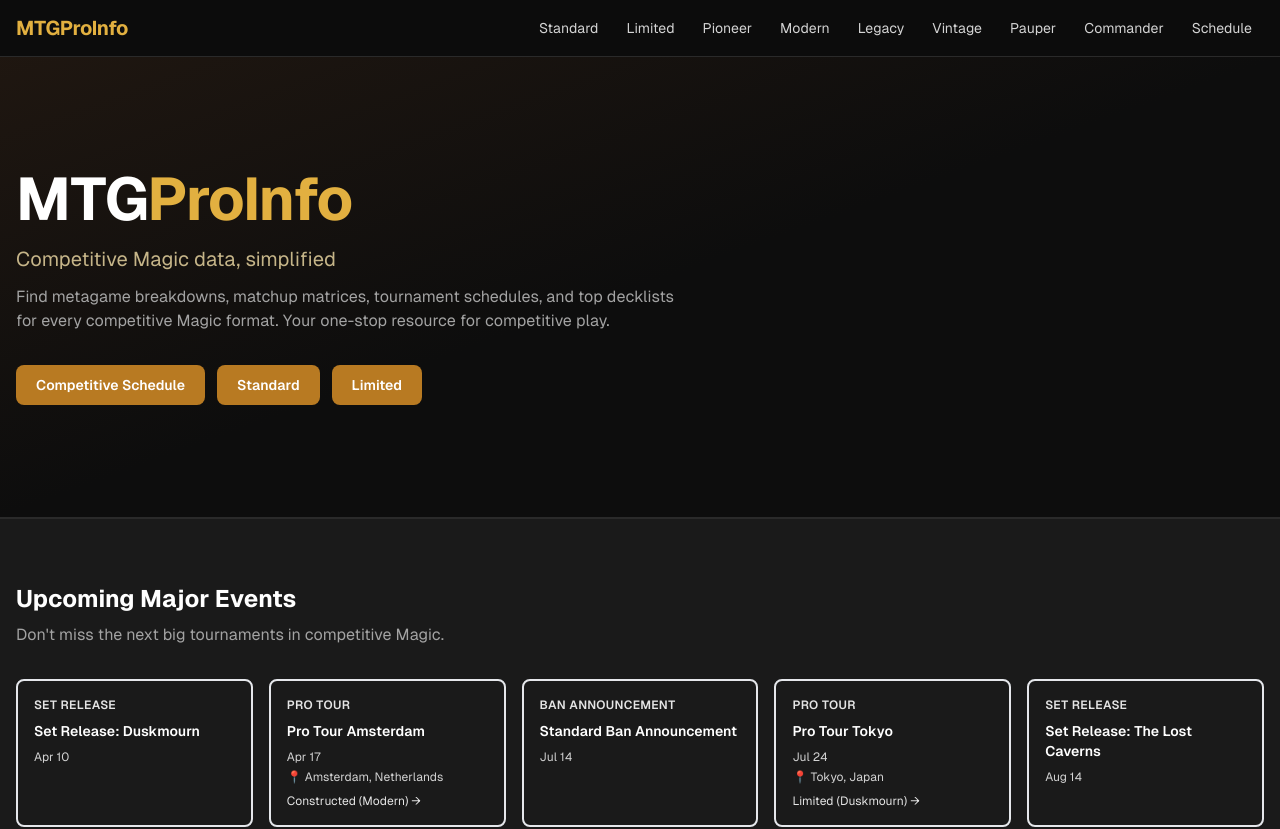
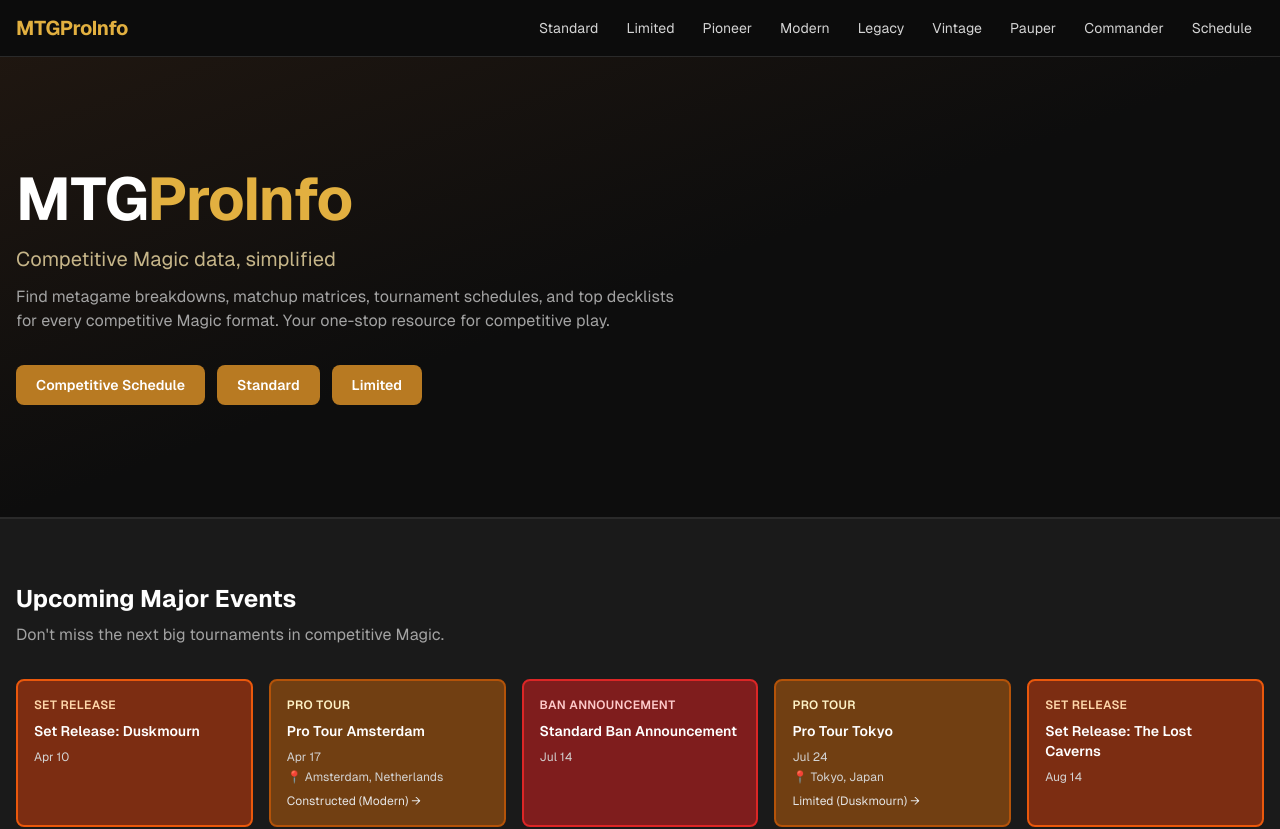
Before and after one commit to leobotclawd-ship-it/spike-vault, a Next.js app: page / in a window 1280 px wide. Shown: the top 829 px of the page. Built offline with nearby package versions, Linux system fonts and the light colour scheme.

Commit message:
fix: Use inline styles for event type colors instead of Tailwind classes

```diff
--- a/src/app/page.tsx
+++ b/src/app/page.tsx
@@ -94,9 +94,14 @@ export default function Home() {
                 <Link
                   key={event.id}
                   href="/schedule"
-                  className={`rounded-lg border-2 p-4 transition-all ${colors.border} ${colors.bg} hover:opacity-90`}
+                  className="rounded-lg border-2 p-4 transition-all hover:opacity-90"
+                  style={{
+                    backgroundColor: colors.bg,
+                    borderColor: colors.border,
+                    color: colors.text
+                  }}
                 >
-                  <div className={`mb-2 text-xs font-semibold uppercase tracking-wide ${colors.text}`}>
+                  <div className="mb-2 text-xs font-semibold uppercase tracking-wide" style={{ color: colors.text }}>
                     {event.type === "pro-tour"
                       ? "Pro Tour"
                       : event.type === "rc"
--- a/src/components/formats/UpcomingTournaments.tsx
+++ b/src/components/formats/UpcomingTournaments.tsx
@@ -97,13 +97,17 @@ export default function UpcomingTournaments({
             <a
               key={event.id}
               href={event.tournamentPageUrl || "#"}
-              className={`group block rounded-lg border p-4 transition-colors ${typeColors.bg} ${typeColors.border} border hover:border-gold-600 dark:hover:border-gold-700/50`}
+              className="group block rounded-lg border p-4 transition-colors hover:border-gold-600 dark:hover:border-gold-700/50"
+              style={{
+                backgroundColor: typeColors.bg,
+                borderColor: typeColors.border
+              }}
             >
               <div className="flex flex-col gap-2 sm:flex-row sm:items-start sm:justify-between">
                 <div className="flex-1">
                   <div className="flex items-center gap-2">
                     <span className="text-lg">{getEventTypeIcon(event.type)}</span>
-                    <h3 className={`font-semibold transition-colors group-hover:text-gold-600 dark:group-hover:text-gold-400 ${typeColors.text}`}>
+                    <h3 className="font-semibold transition-colors group-hover:text-gold-600 dark:group-hover:text-gold-400" style={{ color: typeColors.text }}>
                       {event.name}
                     </h3>
                   </div>
--- a/src/components/schedule/MacroCalendar.tsx
+++ b/src/components/schedule/MacroCalendar.tsx
@@ -1,7 +1,7 @@
 "use client";
 
 import React, { useState } from "react";
-import { scheduleEvents } from "@/data/scheduleData";
+import { scheduleEvents, eventTypeColors } from "@/data/scheduleData";
 
 interface MacroCalendarProps {
   filters?: {
@@ -94,12 +94,16 @@ export default function MacroCalendar({ filters }: MacroCalendarProps) {
           <div className="overflow-x-auto pb-2 -mx-4 px-4">
             <div className="flex gap-3 min-w-min">
               {importantEvents.map((event) => {
-                const colors = getEventColor(event.type);
+                const colors = eventTypeColors[event.type as keyof typeof eventTypeColors] || eventTypeColors['pro-tour'];
 
                 return (
                   <div
                     key={event.id}
-                    className={`flex-shrink-0 w-32 rounded-lg border-2 ${colors.border} p-2 transition-all cursor-pointer hover:scale-105 hover:shadow-lg ${colors.bg} bg-opacity-10 hover:bg-opacity-20`}
+                    className="flex-shrink-0 w-32 rounded-lg border-2 p-2 transition-all cursor-pointer hover:scale-105 hover:shadow-lg"
+                    style={{
+                      backgroundColor: colors.bg + '40',
+                      borderColor: colors.border
+                    }}
                     onClick={() =>
                       setExpandedEventId(
                         expandedEventId === event.id ? null : event.id
--- a/src/data/scheduleData.ts
+++ b/src/data/scheduleData.ts
@@ -41,13 +41,13 @@ export const scheduleEvents: ScheduleEvent[] = [
 ];
 
 export const eventTypeColors = {
-  'pro-tour': { bg: 'bg-yellow-900', text: 'text-yellow-200', border: 'border-yellow-600' },
-  'rc': { bg: 'bg-blue-900', text: 'text-blue-200', border: 'border-blue-600' },
-  'arena-direct': { bg: 'bg-purple-900', text: 'text-purple-200', border: 'border-purple-600' },
-  'arena-weekend': { bg: 'bg-pink-900', text: 'text-pink-200', border: 'border-pink-600' },
-  'sq-mtgo': { bg: 'bg-emerald-900', text: 'text-emerald-200', border: 'border-emerald-600' },
-  'set-release': { bg: 'bg-orange-900', text: 'text-orange-200', border: 'border-orange-600' },
-  'ban-schedule': { bg: 'bg-red-900', text: 'text-red-200', border: 'border-red-600' }
+  'pro-tour': { bg: '#713f12', text: '#fef3c7', border: '#b45309' },
+  'rc': { bg: '#1e3a8a', text: '#dbeafe', border: '#1e40af' },
+  'arena-direct': { bg: '#4c1d95', text: '#e9d5ff', border: '#7c3aed' },
+  'arena-weekend': { bg: '#500724', text: '#fbcfe8', border: '#be185d' },
+  'sq-mtgo': { bg: '#064e3b', text: '#d1fae5', border: '#047857' },
+  'set-release': { bg: '#7c2d12', text: '#fed7aa', border: '#ea580c' },
+  'ban-schedule': { bg: '#7f1d1d', text: '#fecaca', border: '#dc2626' }
 };
 
 export const platformColors = {
```
